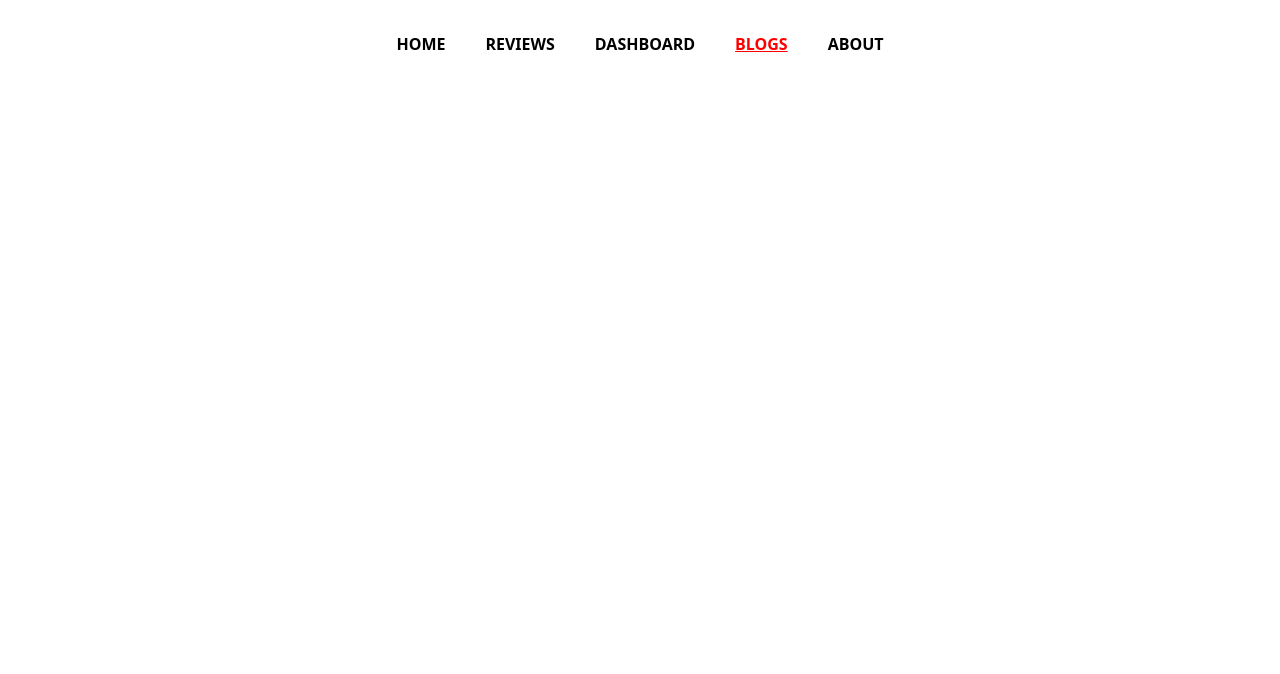
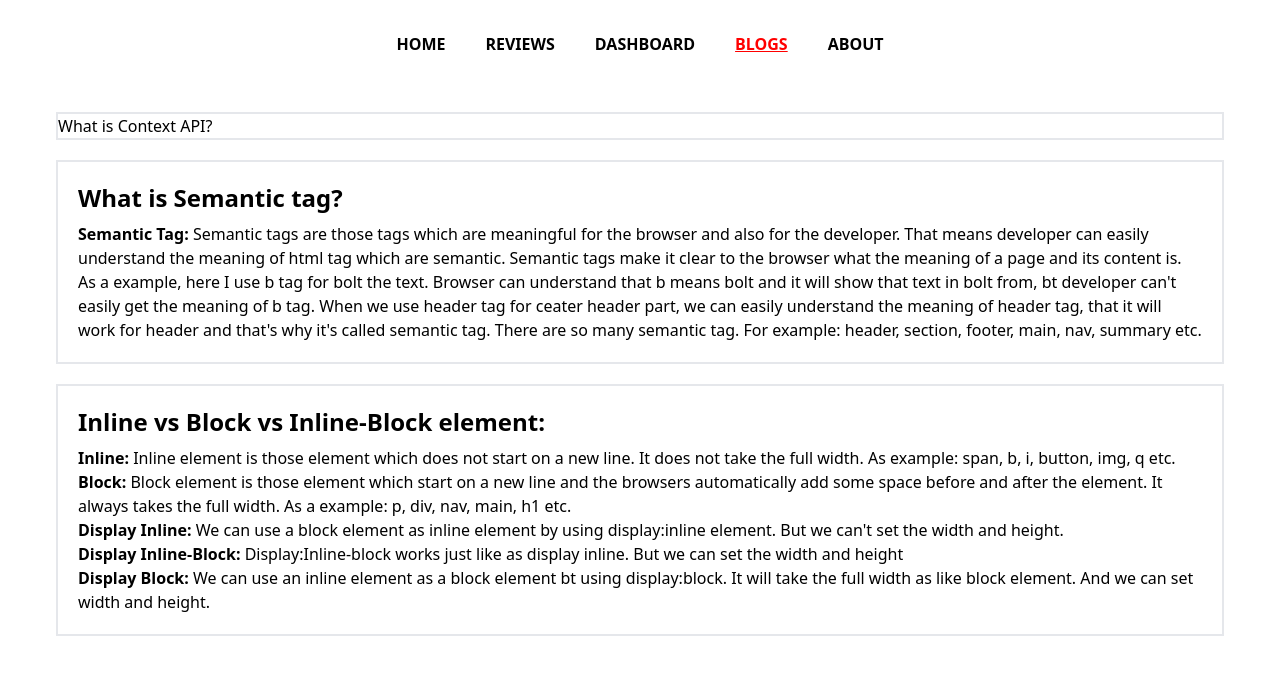
Before and after one commit to HasanAhamed1/food-review-project, a React (Create React App) app: page /blogs in a window 1280 px wide. Shown: the top 674 px of the page. Built offline with nearby package versions, Linux system fonts and the light colour scheme.

Commit message:
ques-ans

```diff
--- a/src/Components/Blogs/Blog.js
+++ b/src/Components/Blogs/Blog.js
@@ -1,11 +1,58 @@
-import React from 'react';
+import React from "react";
 
 const Blog = () => {
-    return (
-        <div>
-
-        </div>
-    );
+  return (
+    <div className="m-14">
+      <div className="border-2">
+        <h2>What is Context API?</h2>
+      </div>
+      <div className="border-2 mt-5 p-5">
+        <h2 className="text-2xl font-bold pb-2">What is Semantic tag?</h2>
+        <p>
+          <b>Semantic Tag:</b> Semantic tags are those tags which are meaningful
+          for the browser and also for the developer. That means developer can
+          easily understand the meaning of html tag which are semantic. Semantic
+          tags make it clear to the browser what the meaning of a page and its
+          content is. As a example, here I use b tag for bolt the text. Browser
+          can understand that b means bolt and it will show that text in bolt
+          from, bt developer can't easily get the meaning of b tag. When we use
+          header tag for ceater header part, we can easily understand the
+          meaning of header tag, that it will work for header and that's why
+          it's called semantic tag. There are so many semantic tag. For example:
+          header, section, footer, main, nav, summary etc.
+        </p>
+      </div>
+      <div className="border-2 mt-5 p-5">
+        <h2 className="text-2xl font-bold pb-2">
+          Inline vs Block vs Inline-Block element:
+        </h2>
+        <p>
+          <b>Inline:</b> Inline element is those element which does not start on
+          a new line. It does not take the full width. As example: span, b, i,
+          button, img, q etc.
+        </p>
+        <p>
+          <b>Block:</b> Block element is those element which start on a new line
+          and the browsers automatically add some space before and after the
+          element. It always takes the full width. As a example: p, div, nav,
+          main, h1 etc.
+        </p>
+        <p>
+          <b>Display Inline:</b> We can use a block element as inline element by
+          using display:inline element. But we can't set the width and height.
+        </p>
+        <p>
+          <b>Display Inline-Block:</b> Display:Inline-block works just like as
+          display inline. But we can set the width and height
+        </p>
+        <p>
+          <b>Display Block:</b> We can use an inline element as a block element
+          bt using display:block. It will take the full width as like block
+          element. And we can set width and height.
+        </p>
+      </div>
+    </div>
+  );
 };
 
 export default Blog;
```
